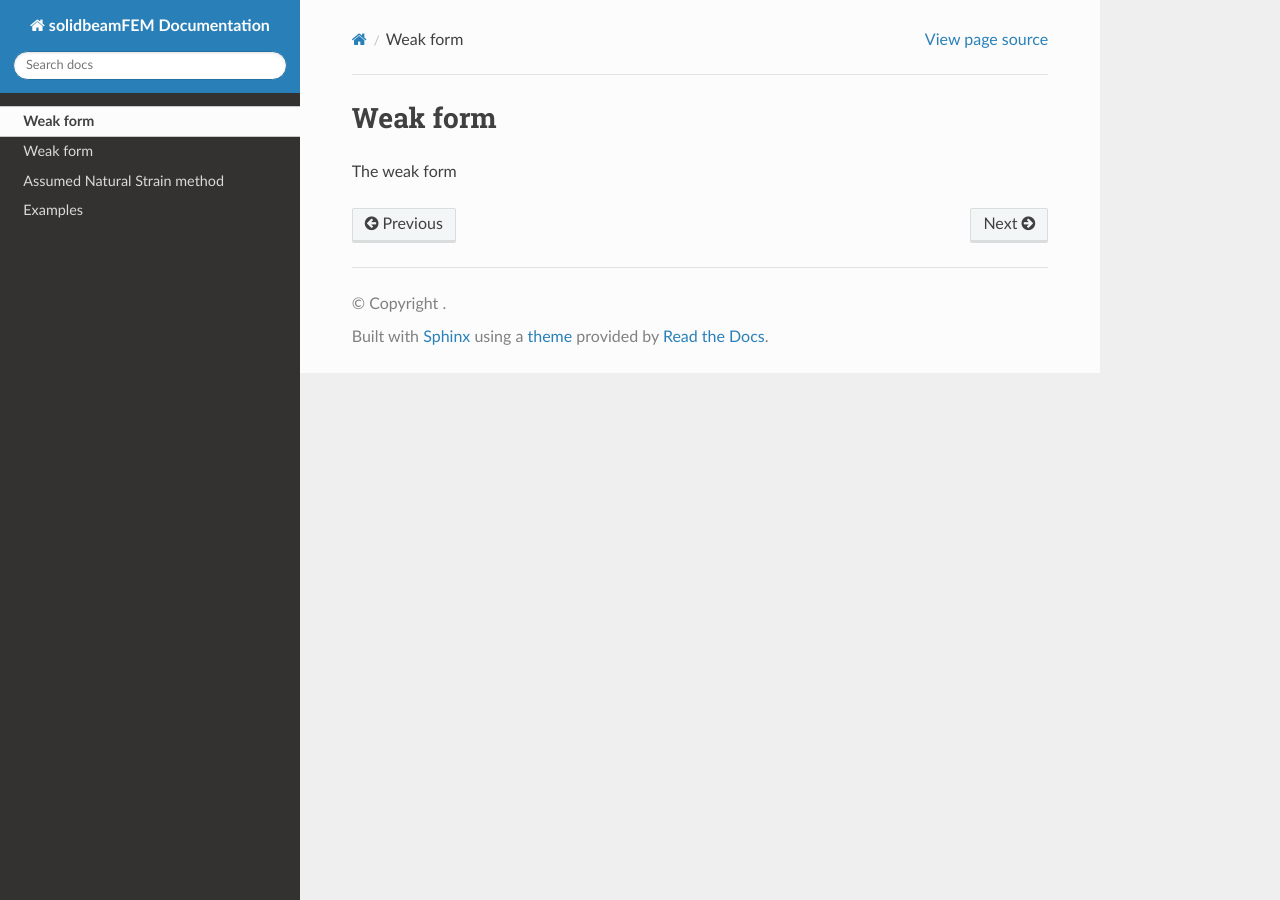
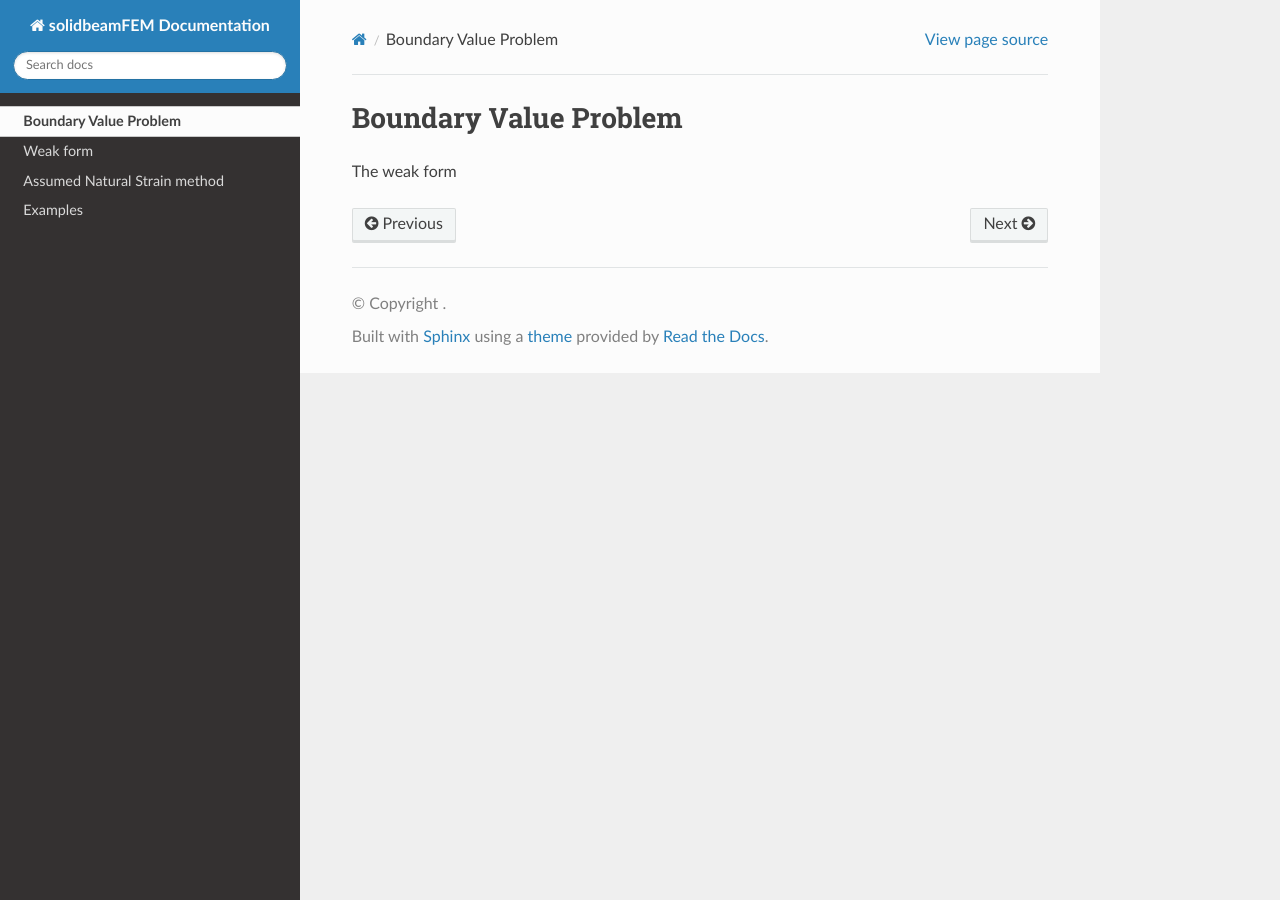
Before and after one commit to jaafaralaswad/solidbeamfem, a Sphinx documentation site: the page built from docs/source/bvp.rst, in a window 1280 px wide. Built offline with Sphinx 7.4.7 and the Read the Docs theme 3.1.0, drawn with Linux system fonts in a browser that asks for light colours.

Commit message:
Update bvp.rst

```diff
--- a/docs/source/bvp.rst
+++ b/docs/source/bvp.rst
@@ -1,4 +1,4 @@
-Weak form
+Boundary Value Problem
 =========
 
 The weak form
```
